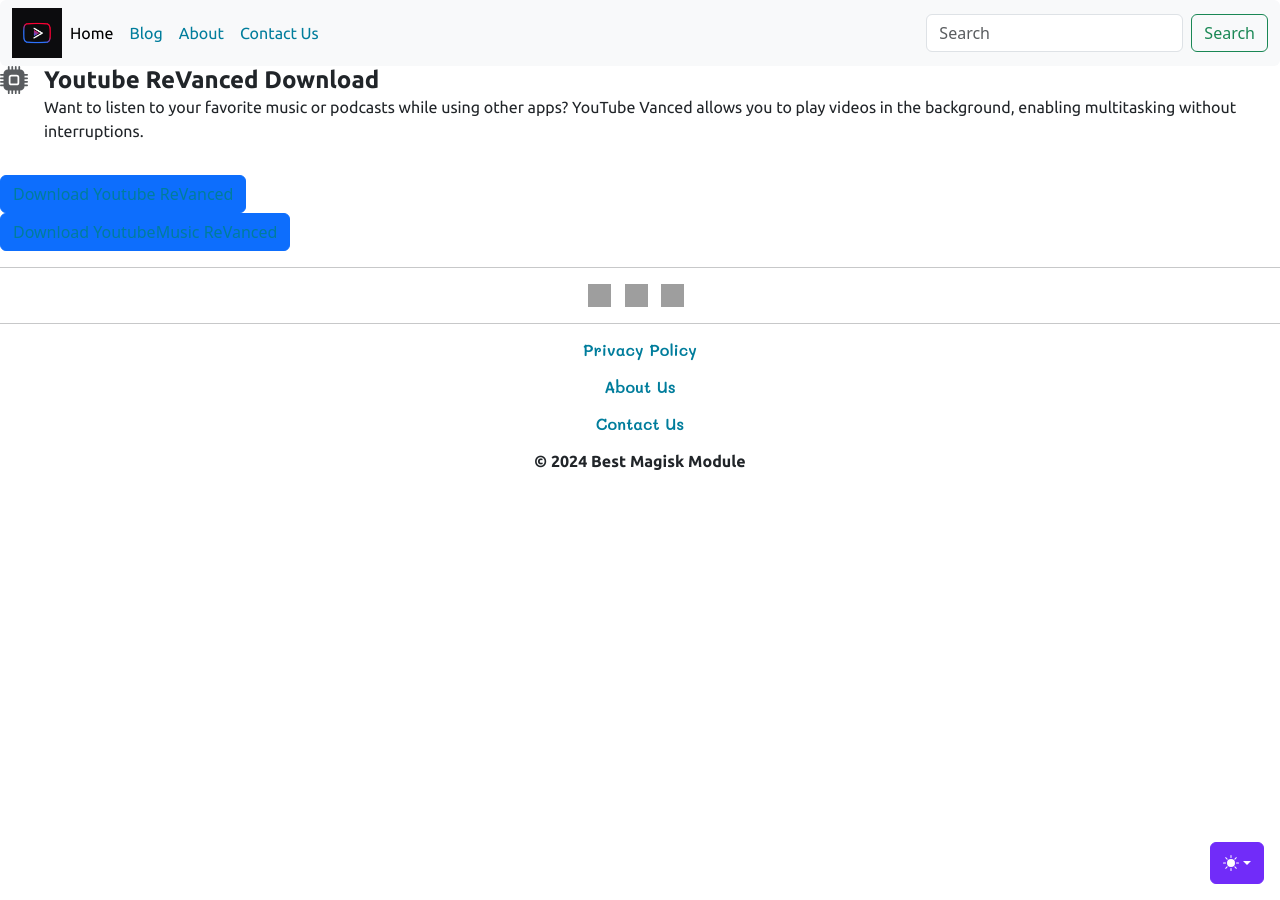
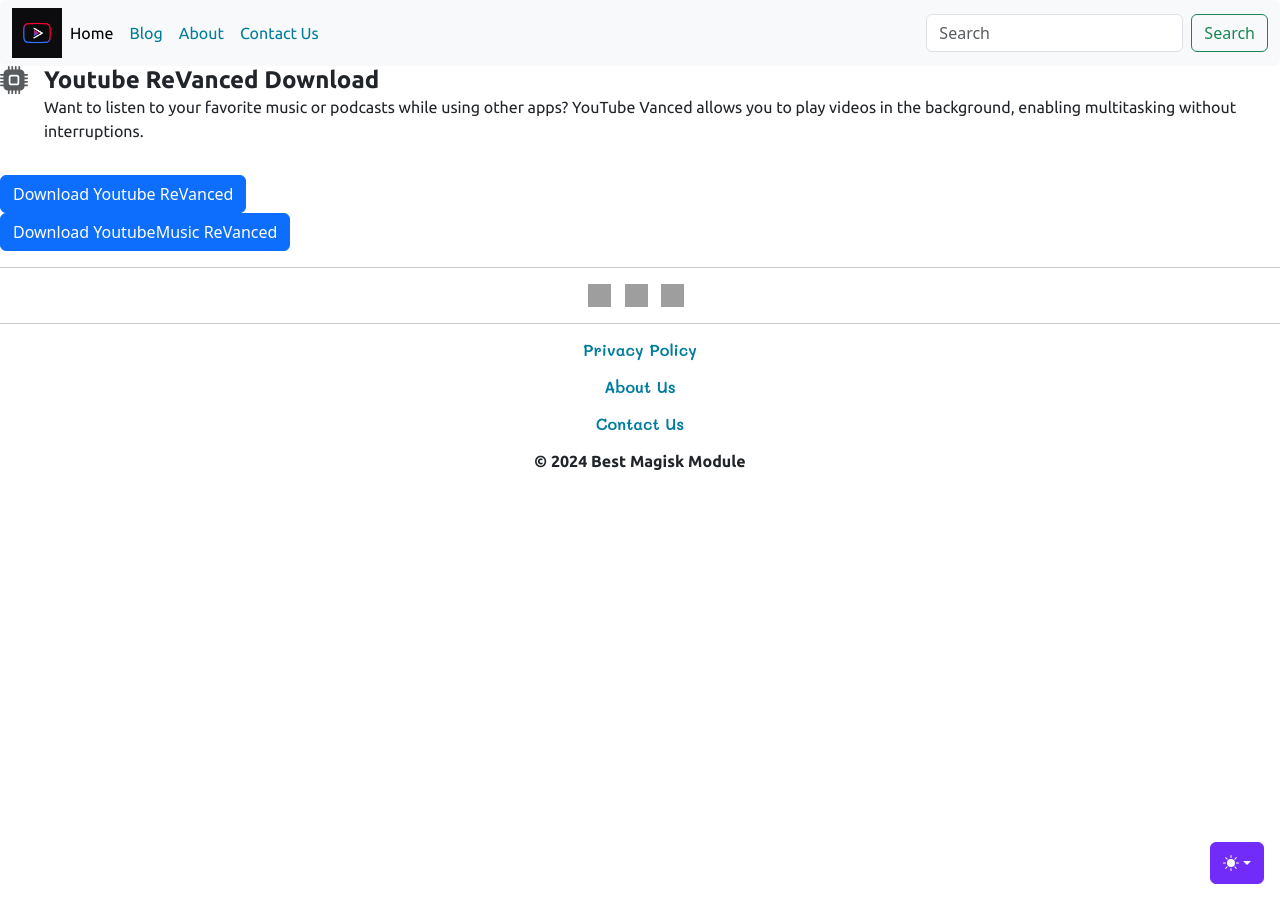
Before and after one commit to ytrevanced/ytrevanced.github.io, a Jekyll site: the page built from ytrv.html, in a window 1280 px wide. Built offline with Jekyll 4.4.1, drawn with Linux system fonts in a browser that asks for light colours; some web fonts are replaced; grey boxes are pictures that could not be loaded.

Commit message:
Update ytrv.html

```diff
--- a/ytrv.html
+++ b/ytrv.html
@@ -87,10 +87,11 @@
 <p> </p>
 <p> </p>
 
+
 <div class="col d-flex align-items-start">
-    <a href="https://www.pling.com/p/2145086" class="btn btn-primary">Download Youtube ReVanced</a>
+    <a href="https://www.pling.com/p/2145086" class="btn btn-primary" style="color: white;">Download Youtube ReVanced</a>
 </div>
 
 <div class="col d-flex align-items-start">
-    <a href="https://www.pling.com/p/2145099" class="btn btn-primary">Download YoutubeMusic ReVanced</a>
+    <a href="https://www.pling.com/p/2145099" class="btn btn-primary" style="color: white;">Download YoutubeMusic ReVanced</a>
 </div>
```
